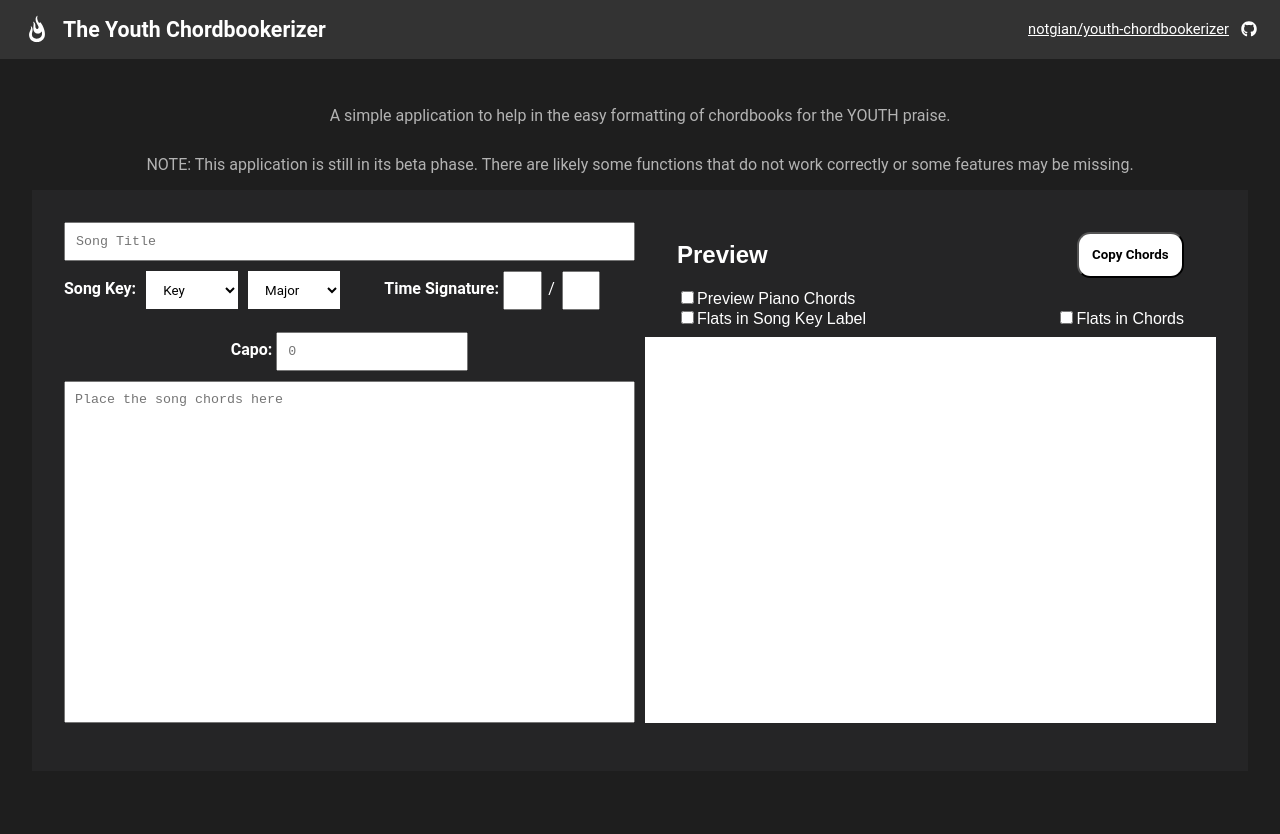
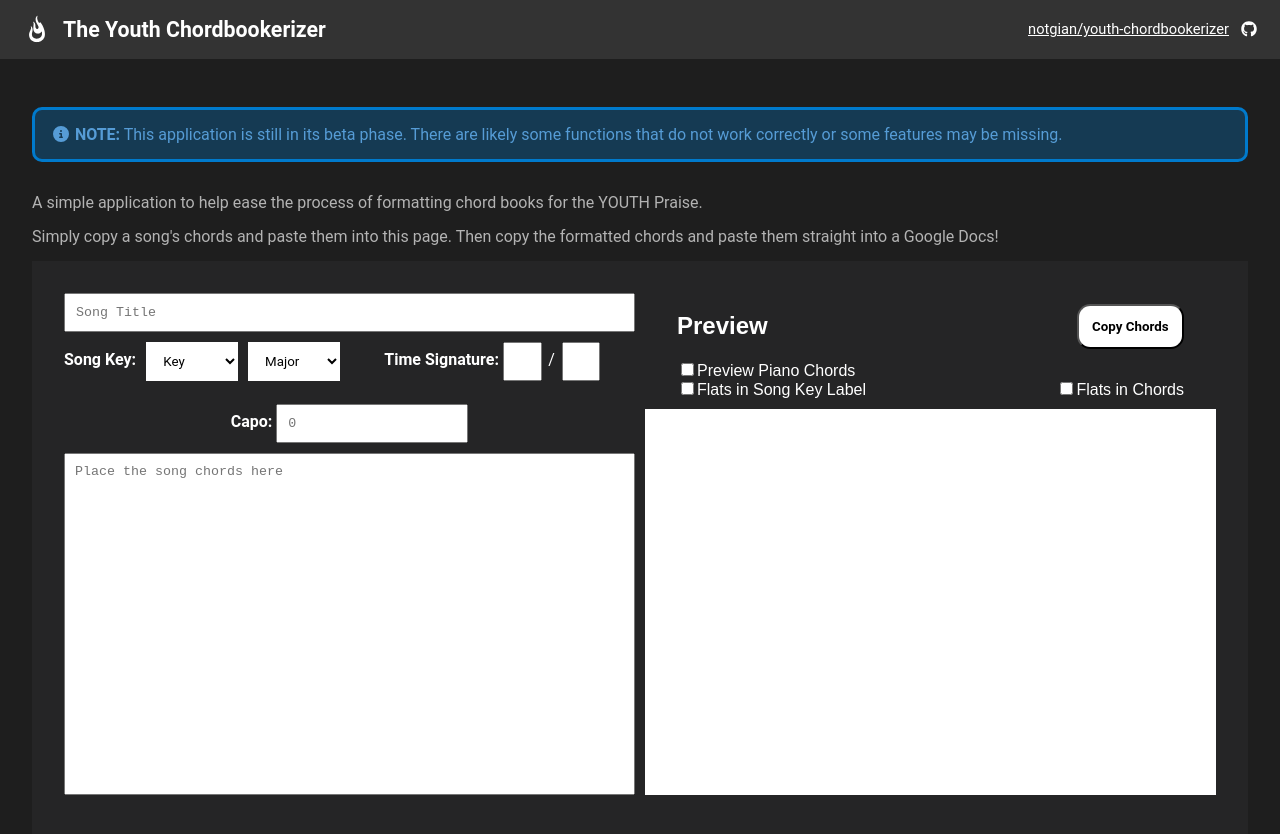
Before and after one commit to notgian/youth-chordbookerizer, a React app: page / in a window 1280 px wide. Shown: the top 834 px of the page. Before the commit the page ends 803 px from the top, so only its background shows below. Built offline with nearby package versions, Linux system fonts and the light colour scheme; the HTML template or start-up script is replaced by a standard one.

Commit message:
feat: modified the information and styles above the input/preview container

```diff
--- a/src/App.css
+++ b/src/App.css
@@ -20,7 +20,7 @@
 }
 
 .text-secondary {
-    color: var(--text-secondary)
+    color: var(--text-secondary);
 }
 
 /* main app */
@@ -126,6 +126,27 @@ header .header-gh-text:hover {
 header .header-gh-icon {
     color: white;
     font-size: 12pt;
+}
+
+/* Content Info */
+.content-info {
+    display: flex;
+    flex-direction: column;
+    text-align: left;
+    margin-bottom: 1em;
+}
+
+.content-info > p {
+    margin-bottom: 0;
+}
+
+.info-card {
+    border: 3px solid var(--accent-main);
+    border-radius: 10px;
+    background-color: rgba(0, 122, 204, 0.3);
+    color: var(--accent-light);
+    padding: 1em;
+    margin: 1em 0;
 }
 
 /* Input area */
--- a/src/App.tsx
+++ b/src/App.tsx
@@ -2,14 +2,22 @@ import './App.css';
 import Header from './Header.tsx'
 import InputArea from './InputArea'
 import OutputArea from './OutputArea'
+import { FontAwesomeIcon } from '@fortawesome/react-fontawesome'
+import { faCircleInfo } from '@fortawesome/free-solid-svg-icons';
 
 const App = () => {
     return (
         <div className='wrapper'>
             <Header />
             <div className="content">
-                <p className="text-secondary">A simple application to help in the easy formatting of chordbooks for the YOUTH praise.</p>
-                <p className="text-secondary">NOTE: This application is still in its beta phase. There are likely some functions that do not work correctly or some features may be missing.</p>
+                <div className="content-info">
+                    <span className="info-card">
+                        <FontAwesomeIcon className="info-card-icon" icon={faCircleInfo} />
+                        <span className="info-card-text"> <b>NOTE:</b> This application is still in its beta phase. There are likely some functions that do not work correctly or some features may be missing.</span>
+                    </span>
+                    <p className="text-secondary">A simple application to help ease the process of formatting chord books for the YOUTH Praise.</p>
+                    <p className="text-secondary">Simply copy a song's chords and paste them into this page. Then copy the formatted chords and paste them straight into a Google Docs!</p>
+                </div>
                 <div className="input-output-area">
                     <InputArea />
                     <OutputArea />
```
